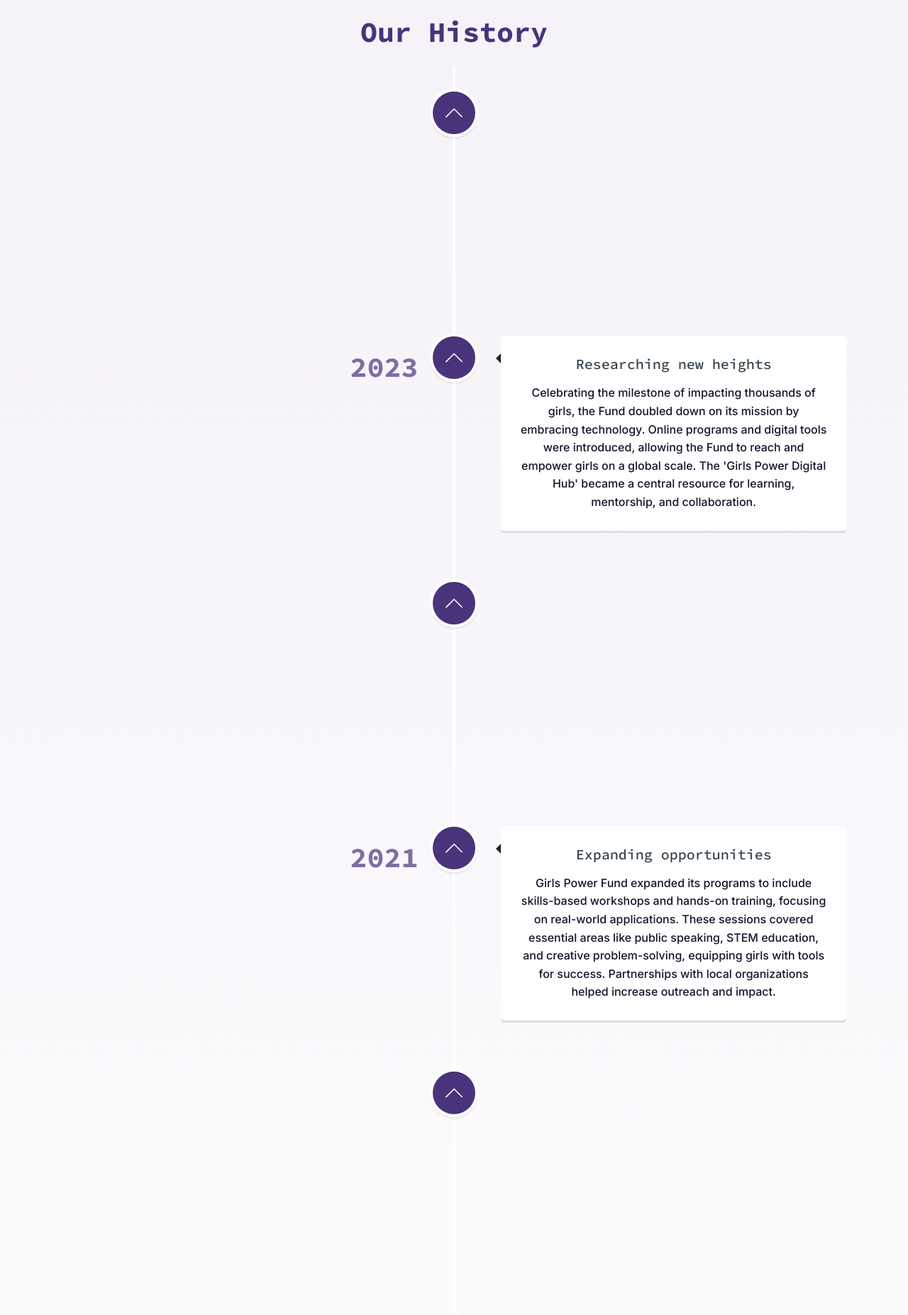
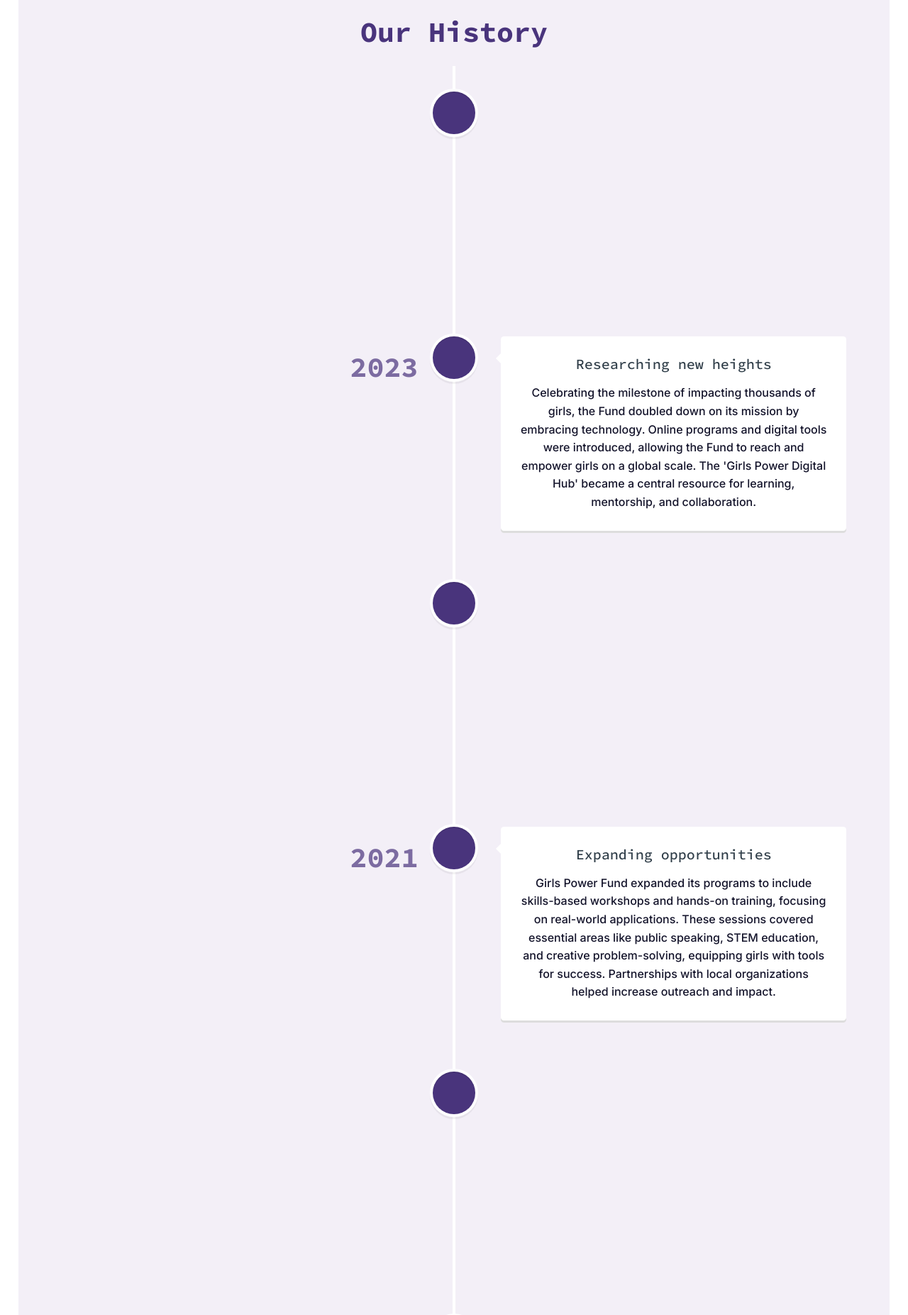
Before and after one commit to MileyNg/GirlsPowerFund, a React (Create React App) app in the folder app/: page /aboutus in a window 1280 px wide. Shown: the part 660-2513 px from the top of the page at 71% size. Built offline with nearby package versions, Linux system fonts and the light colour scheme.

Commit message:
fix aboutus

```diff
--- a/app/src/App.css
+++ b/app/src/App.css
@@ -217,3 +217,7 @@
 .card-description {
   font-size: 0.9rem;
 }
+
+.big-numbers {
+  font-size: 15rem;
+}
--- a/app/src/components/TextLeft.js
+++ b/app/src/components/TextLeft.js
@@ -4,7 +4,7 @@
   return (
     <Container className={`text-image-container ${data.background}`}>
       <Row className="content-container">
-        <Col md={8} className="text-section">
+        <Col md={10} className="text-section">
           <h1>{data.title}</h1>
           <p>{data.text}</p>
         </Col>
--- a/app/src/components/languages.js
+++ b/app/src/components/languages.js
@@ -18,6 +18,7 @@
       codingbootcamp: "Coding Bootcamp",
       entrepreneurship: "Entrepreneurship",
       donate: "Donate",
+      donatenow: "Donate Now",
       impact: "Our Impact",
       ourapproach: "Our Approach",
       history: "Our History",
@@ -73,7 +74,7 @@
       home16: "Invest in Kazakhstan's Next Generation of Women Leaders",
       home17title: "MAKE A DIFFERENCE TODAY!",
       home17:
-        "We're raising funds for the 2024-2025 school year, to empower at least 100. Help us reach more students across Kazakhstan!",
+        "We're raising funds for the 2024-2025 school year, to empower at least 100 students with a personal computer and Wi-Fi hotspot to be prepared for college applications, scholarships, summer programs,a nnd online professional development. Help us reach more students across Kazakhstan!",
       aboutus1title: "The Movement Continues",
       aboutus1:
         "Girls Power Fund has evolved into a dynamic movement, inspiring and empowering girls worldwide. Our journey is defined by resilience, growth, and a steadfast commitment to equality and representation. We continue to build programs that break barriers and create lasting opportunities, ensuring every girl has the support she needs to realize her dreams.",
@@ -172,6 +173,7 @@
       codingbootcamp: "Coding Bootcamp",
       entrepreneurship: "Entrepreneurship",
       donate: "Spenden",
+      donatenow: "Jetzt Spenden",
       impact: "Unsere Wirkung",
       ourapproach: "Unser Ansatz",
       history: "Unsere Geschichte",
@@ -228,7 +230,7 @@
         "Investieren Sie in die nächste Generation weiblicher Führungskräfte in Kasachstan",
       home17title: "MACHEN SIE HEUTE EINEN UNTERSCHIED!",
       home17:
-        "Wir sammeln Mittel für das Schuljahr 2024-2025, um mindestens 100 Teilnehmerinnen zu stärken. Helfen Sie uns, mehr Schülerinnen in ganz Kasachstan zu erreichen!",
+        "Wir sammeln Spenden für das Schuljahr 2024-2025, um mindestens 100 Schüler:innen mit einem eigenen Computer und einem WLAN-Hotspot auszustatten, damit sie optimal auf Bewerbungen für Universitäten, Stipendien, Sommerprogramme und Online-Weiterbildungen vorbereitet sind. Helfen Sie uns, noch mehr Schüler:innen in ganz Kasachstan zu erreichen!",
       aboutus1title: "Die Bewegung geht weiter",
       aboutus1:
         "Girls Power Fund hat sich zu einer dynamischen Bewegung entwickelt, die Mädchen weltweit inspiriert und stärkt. Unsere Reise ist geprägt von Widerstandsfähigkeit, Wachstum und einem unerschütterlichen Engagement für Gleichheit und Repräsentation. Wir entwickeln weiterhin Programme, die Barrieren durchbrechen und dauerhafte Chancen schaffen, damit jedes Mädchen die Unterstützung erhält, die es braucht, um seine Träume zu verwirklichen.",
@@ -330,6 +332,7 @@
       codingbootcamp: "Кодинг Буткемп",
       entrepreneurship: "Предпринимательство",
       donate: "Пожертвовать",
+      donatenow: "Пожертвовать cейчас",
       impact: "Наше влияние",
       ourapproach: "Наш подход",
       history: "Наша история",
@@ -385,7 +388,7 @@
       home16: "Инвестируйте в следующее поколение женщин-лидеров Казахстана",
       home17title: "СДЕЛАЙТЕ РАЗНИЦУ СЕГОДНЯ!",
       home17:
-        "Мы собираем средства на 2024-2025 учебный год, чтобы помочь как минимум 100 студентам. Помогите нам охватить больше учеников по всему Казахстану!",
+        "Мы собираем средства на 2024-2025 учебный год, чтобы обеспечить как минимум 100 студентов персональными компьютерами и Wi-Fi хотспотами, подготовив их к поступлению в университет, получению стипендий, летним программам и онлайн-профессиональному развитию. Помогите нам охватить ещё больше студентов по всему Казахстану!",
       aboutus1title: "Движение продолжается",
       aboutus1:
         "Фонд Girls Power превратился в динамичное движение, вдохновляющее и поддерживающее девочек по всему миру. Наш путь определяется стойкостью, ростом и приверженностью равенству и представлению. Мы продолжаем создавать программы, разрушающие барьеры и создающие длительные возможности, обеспечивая поддержку каждой девочке для достижения ее мечты.",
--- a/app/src/pages/aboutus/AboutUs.js
+++ b/app/src/pages/aboutus/AboutUs.js
@@ -7,7 +7,6 @@
   VerticalTimelineElement,
 } from "react-vertical-timeline-component";
 import "react-vertical-timeline-component/style.min.css";
-import { SlArrowUp } from "react-icons/sl";
 import TextImage from "../../components/TextImage";
 import OurStory from "../../img/our_story.png";
 import AboutUs2 from "../../img/aboutus2.png";
@@ -29,14 +28,16 @@
     title: t("home17title"),
     text: t("home17"),
     href: "/donate",
-    buttonText: t("donate"),
+    buttonText: t("donatenow"),
     image: AboutUs2,
     alt: "Community",
   };
 
   return (
-    <div className="background-gradient">
-      <TextImage data={aboutus1} />
+    <div>
+      <div className="background-gradient">
+        <TextImage data={aboutus1} />
+      </div>
       <Timeline />
       <TextImage data={aboutus2} />
     </div>
@@ -46,7 +47,7 @@
 function Timeline() {
   const { t } = useTranslation();
   return (
-    <Container>
+    <Container className="background-purple">
       <Row>
         <div className="container quote">
           <h1>{t("history")}</h1>
@@ -54,60 +55,48 @@
         <VerticalTimeline>
           <VerticalTimelineElement
             className="vertical-timeline-element--work"
-            contentArrowStyle={{ borderRight: "7px solid" }}
             date={<h1>2024</h1>}
             iconStyle={{ background: "#49347C", color: "#fff" }}
-            icon={<SlArrowUp />}
           >
             <h2>{t("aboutus1title")}</h2>
             <p>{t("aboutus1")}</p>
           </VerticalTimelineElement>
           <VerticalTimelineElement
             className="vertical-timeline-element--work"
-            contentArrowStyle={{ borderRight: "7px solid" }}
             date={<h1>2023</h1>}
             iconStyle={{ background: "#49347C", color: "#fff" }}
-            icon={<SlArrowUp />}
           >
             <h2>{t("aboutus2title")}</h2>
             <p>{t("aboutus2")}</p>
           </VerticalTimelineElement>
           <VerticalTimelineElement
             className="vertical-timeline-element--work"
-            contentArrowStyle={{ borderRight: "7px solid" }}
             date={<h1>2022</h1>}
             iconStyle={{ background: "#49347C", color: "#fff" }}
-            icon={<SlArrowUp />}
           >
             <h2>{t("aboutus3title")}</h2>
             <p>{t("aboutus3")}</p>
           </VerticalTimelineElement>
           <VerticalTimelineElement
             className="vertical-timeline-element--work"
-            contentArrowStyle={{ borderRight: "7px solid" }}
             date={<h1>2021</h1>}
             iconStyle={{ background: "#49347C", color: "#fff" }}
-            icon={<SlArrowUp />}
           >
             <h2>{t("aboutus4title")}</h2>
             <p>{t("aboutus4")}</p>
           </VerticalTimelineElement>
           <VerticalTimelineElement
             className="vertical-timeline-element--education"
-            contentArrowStyle={{ borderRight: "7px solid" }}
-            date={<h1>2020</h1>}
+            date={<h1>2019</h1>}
             iconStyle={{ background: "#49347C", color: "#fff" }}
-            icon={<SlArrowUp />}
           >
             <h2>{t("aboutus5title")}</h2>
             <p>{t("aboutus5")}</p>
           </VerticalTimelineElement>
           <VerticalTimelineElement
             className="vertical-timeline-element--education"
-            contentArrowStyle={{ borderRight: "7px solid" }}
-            date={<h1>2019</h1>}
+            date={<h1>2018</h1>}
             iconStyle={{ background: "#49347C", color: "#fff" }}
-            icon={<SlArrowUp />}
           >
             <h2>{t("aboutus6title")}</h2>
             <p>{t("aboutus6")}</p>
--- a/app/src/pages/aboutus/OurTeam.js
+++ b/app/src/pages/aboutus/OurTeam.js
@@ -6,10 +6,12 @@
 import member_1_pic from "../../img/team_member_1.png";
 import member_2_pic from "../../img/team_member_2.png";
 import member_3_pic from "../../img/team_member_3.png";
+import obama_pic from "../../img/pic8.jpg";
 import "react-vertical-timeline-component/style.min.css";
 import Image from "react-bootstrap/Image";
 import TextLeft from "../../components/TextLeft";
 import Quote from "../../components/Quote";
+import ImageText from "../../components/ImageText";
 
 function OurTeam() {
   const { t } = useTranslation();
@@ -18,11 +20,22 @@
     title: t("ourteam1title"),
     text: t("ourteam1"),
   };
+  const data2 = {
+    background: "background-purple",
+    title: t("ourteam4title"),
+    text: t("ourteam4"),
+    href: "/aboutus/newsandmediamentions",
+    buttonText: t("readmore"),
+    image: obama_pic,
+    alt: "Obama picture",
+    borderImage: "image-border-gradient",
+  };
   return (
     <div className="background-purple">
       <TextLeft data={data} />
       <TeamCards />
       <Quote text={t("ourteam2")} />
+      <ImageText data={data2} />
     </div>
   );
 }
@@ -65,7 +78,7 @@
               />
               <p>{card.title}</p>
               <div className="card-description">
-                <h4>{card.description}</h4>
+                <h5>{card.description}</h5>
               </div>
             </Col>
           ))}
```
